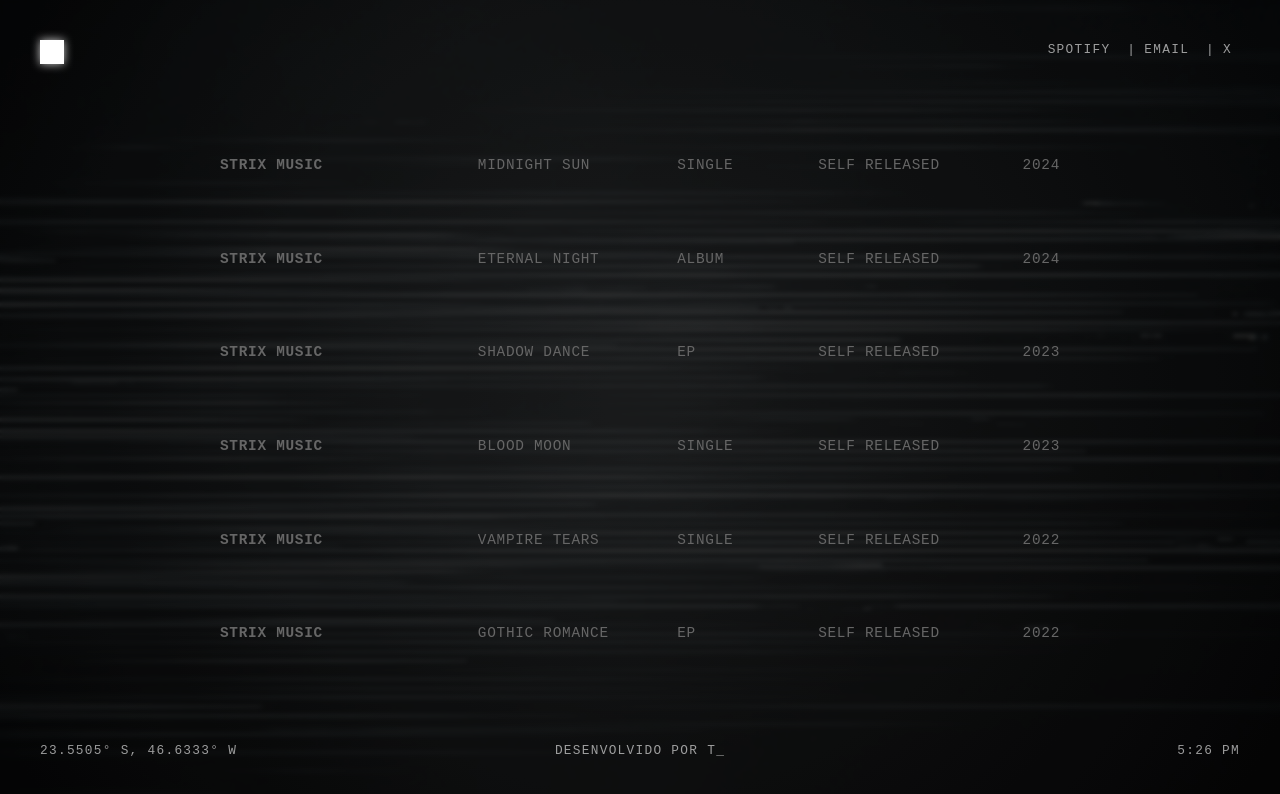
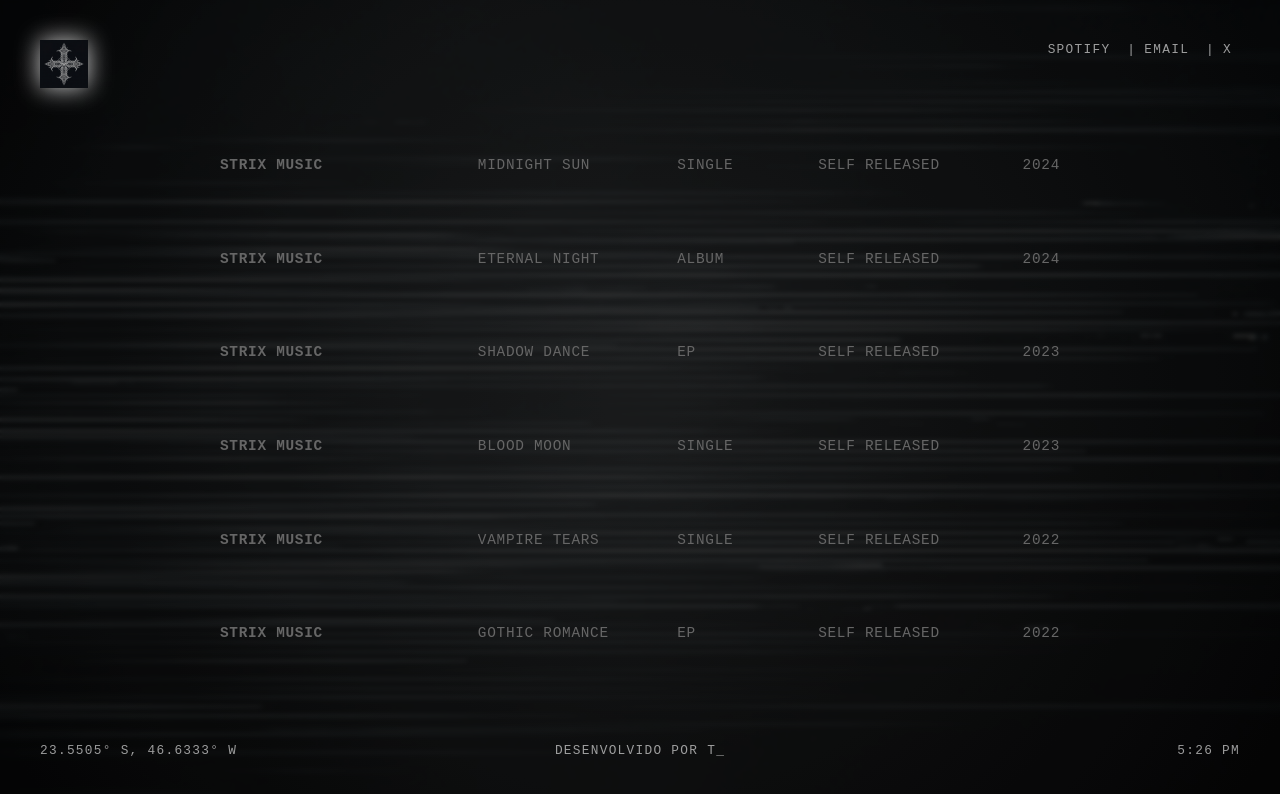
Before and after one commit to VeteranoSecurity/Strix-Music, a React (Vite) app: page / in a window 1280 px wide. Shown: the top 794 px of the page. Built offline with nearby package versions, Linux system fonts and the light colour scheme.

Commit message:
Replace top left square and favicon with cybersigilism cross logo

```diff
--- a/index.html
+++ b/index.html
@@ -2,7 +2,7 @@
 <html lang="en">
   <head>
     <meta charset="UTF-8" />
-    <link rel="icon" type="image/svg+xml" href="/favicon.svg" />
+    <link rel="icon" type="image/jpeg" href="/favicon.jpg" />
     <meta name="viewport" content="width=device-width, initial-scale=1.0" />
     <title>Strix Music</title>
   </head>
--- a/src/components/ui/music-portfolio.tsx
+++ b/src/components/ui/music-portfolio.tsx
@@ -2,6 +2,7 @@ import { useState, useEffect, useRef, useCallback, forwardRef } from 'react';
 import { gsap } from 'gsap';
 import { ScrambleTextPlugin } from 'gsap/ScrambleTextPlugin';
 import { Play } from 'lucide-react'; // Using Lucide React as per instructions
+import logoUrl from '@/assets/logo.jpg';
 
 // Register GSAP plugin
 gsap.registerPlugin(ScrambleTextPlugin);
@@ -386,7 +387,7 @@ const MusicPortfolio = ({PROJECTS_DATA=[], LOCATION={}, CALLBACKS={}, CONFIG={}}
 
         <aside className="corner-elements">
           <div className="corner-item top-left">
-            <div className="corner-square" aria-hidden="true"></div>
+            <img src={logoUrl} alt="Strix Music Logo" className="corner-logo" />
           </div>
           <nav className="corner-item top-right">
             <span style={{ margin: "0 0.5rem", cursor: "default" }}>Spotify</span> |
--- a/src/index.css
+++ b/src/index.css
@@ -197,11 +197,18 @@ body {
 .bottom-right { bottom: 0; right: 0; }
 .bottom-center { bottom: 0; left: 50%; transform: translateX(-50%); text-align: center; }
 
-.corner-square {
-  width: 24px;
-  height: 24px;
-  background-color: #ffffff;
-  box-shadow: 0 0 10px rgba(255, 255, 255, 0.8);
+.corner-logo {
+  width: 48px; /* Slightly larger since it's a detailed logo */
+  height: 48px;
+  mix-blend-mode: screen; /* Removes black background and leaves only white lines */
+  filter: drop-shadow(0 0 12px rgba(255, 255, 255, 0.8));
+  transition: transform 0.4s ease, filter 0.4s ease;
+  user-select: none;
+}
+
+.corner-logo:hover {
+  transform: scale(1.1);
+  filter: drop-shadow(0 0 20px rgba(255, 255, 255, 1));
 }
 
 .time-blink {
```
Also changed, not shown: public/favicon.jpg (added), src/assets/logo.jpg (added).
